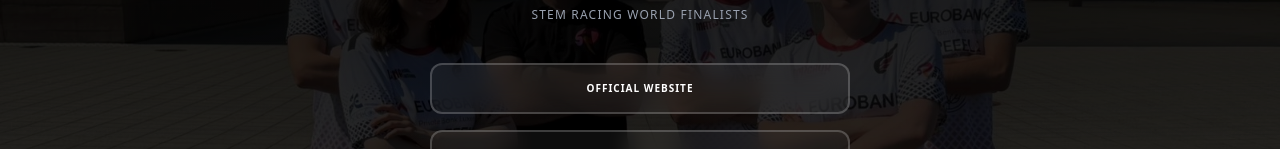
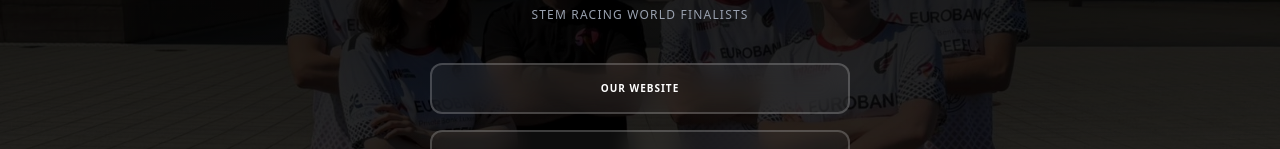
Before and after one commit to ccsio/icarus-website2, a Vue app: page /contact in a window 1280 px wide. Shown: the part 233-382 px from the top of the page. Built offline with nearby package versions, Linux system fonts and the light colour scheme; a web font is replaced by a local one.

Commit message:
changed Official or Our Website

```diff
--- a/src/views/ContactView.vue
+++ b/src/views/ContactView.vue
@@ -3,7 +3,7 @@ import { RouterLink } from 'vue-router'
 import { computed } from 'vue'
 
 const links = [
-  { label: 'Official Website', to: '/', primary: false },
+  { label: 'Our Website', to: '/', primary: false },
   { label: 'Instagram', url: 'https://www.instagram.com/icarusluxembourg', primary: false },
   { label: 'LinkedIn', url: 'https://www.linkedin.com/company/icarusluxembourg/', primary: false },
   { label: 'TikTok', url: 'https://tiktok.com/@icarus.luxembourg', primary: false },
```
